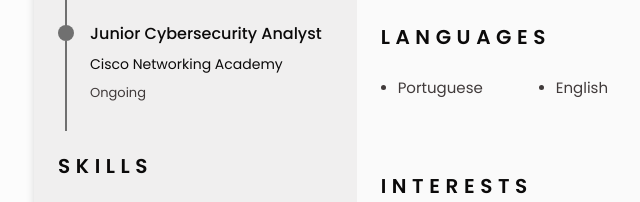
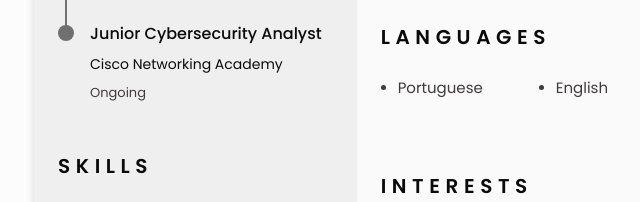
Before and after one commit to mmaachado/resume, a plain HTML site: page index.html in a window 1280 px wide. Shown: the part 1042-1244 px from the top of the page, 122-762 px from the left. Drawn offline with nearby package versions, Linux system fonts and the light colour scheme.

Commit message:
fix line on education

```diff
--- a/index.html
+++ b/index.html
@@ -175,7 +175,7 @@
                         <div class="education__content">
                             <div class="education__time">
                                 <span class="education__rounder"></span>
-                                <span class="education__line"></span>
+                                <!-- <span class="education__line"></span> -->
                             </div>
 
                             <div class="education__data bd-grid">
```
